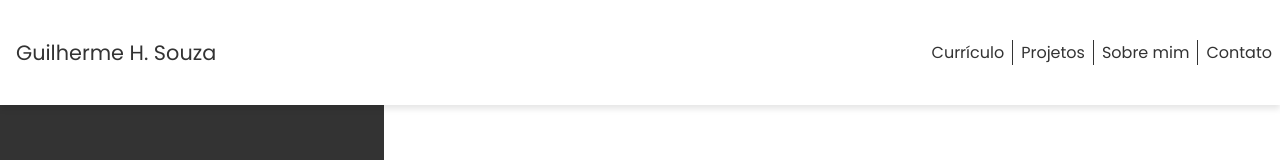
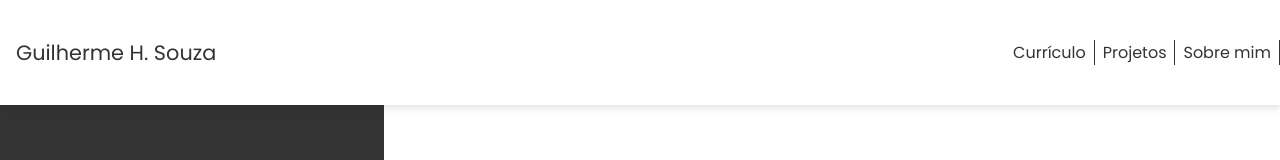
Before and after one commit to lucas14guesser/portifolio-gh, a React (Vite) app: page / in a window 1280 px wide. Shown: the top 160 px of the page. Built offline with nearby package versions, Linux system fonts and the light colour scheme.

Commit message:
rm contactpg

```diff
--- a/src/components/navbar/NavBar.jsx
+++ b/src/components/navbar/NavBar.jsx
@@ -17,9 +17,6 @@ function NavBar() {
                 <LinkItemLista to='/sobre-mim'>
                     <ItemListaNav>Sobre mim</ItemListaNav>
                 </LinkItemLista>
-                <LinkItemLista to='/contato'>
-                    <ItemListaNav style={{ borderRight: 'none' }}>Contato</ItemListaNav>
-                </LinkItemLista>
             </ListaNav>
         </ContainerNavBar>
     )
```
Also changed, not shown: 3 other files (tests, documents, lock files or other folders).
